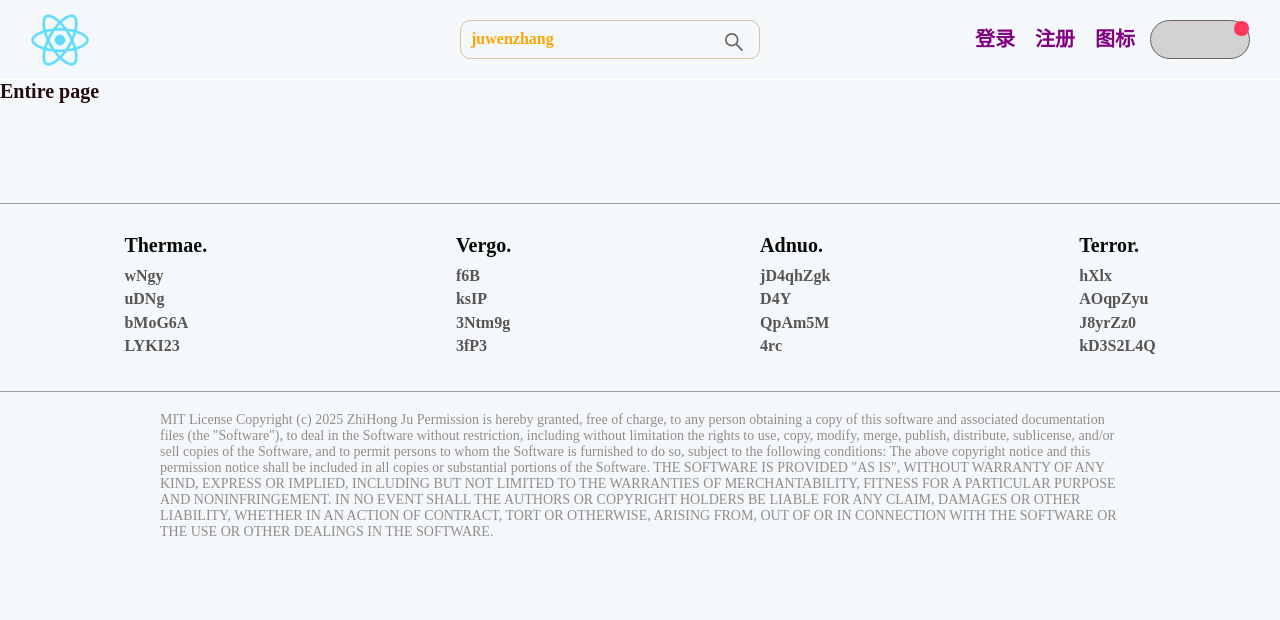
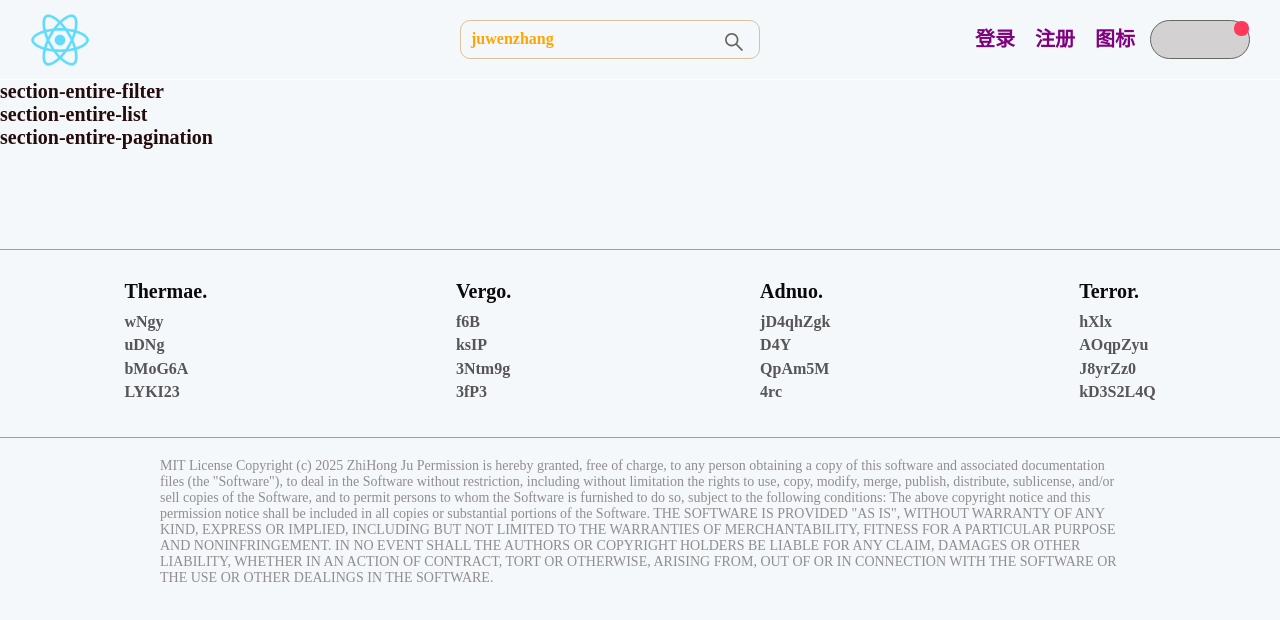
Before and after one commit to juwenzhang/byte_react_airbnb, a React (Create React App) app: page /entire in a window 1280 px wide. Shown: the top 620 px of the page. Built offline with nearby package versions, Linux system fonts and the light colour scheme.

Commit message:
feat: 上班摸鱼，airbnb/entire结构划分

```diff
--- a/src/components/app-lazy/index.js
+++ b/src/components/app-lazy/index.js
@@ -4,7 +4,7 @@ export const LazyStyle = styled.div`
     .lazyBack {
         width: 100%;
         height: 100vh;
-        background-color: #a8a7a7;
+        background-color: rgba(203, 199, 199, 0.2);
 
         .context {
             overflow: hidden;
--- a/src/components/section-all/index.jsx
+++ b/src/components/section-all/index.jsx
@@ -1,6 +1,7 @@
 import {memo, useCallback, useState} from "react";
 import PropTypes from "prop-types";
 import {faker} from "@faker-js/faker";
+import {useNavigate} from "react-router-dom";
 
 import SectionList from "../section-list";
 import SectionHeader from "../section-header";
@@ -51,6 +52,10 @@ const SectionAll = memo((props) => {
         // eslint-disable-next-line
     }, [])
 
+    const navigate = useNavigate();
+    function SectionFooterClick() {
+        navigate("/entire", data)
+    }
 
     return (
         <SectionAllWrapper>
@@ -69,6 +74,7 @@ const SectionAll = memo((props) => {
             />
             <SectionFooter
                 content={currentCardName}
+                SectionFooterClick={SectionFooterClick}
             />
         </SectionAllWrapper>
     )
--- a/src/components/section-footer/index.jsx
+++ b/src/components/section-footer/index.jsx
@@ -6,12 +6,19 @@ import PropTypes from "prop-types";
 
 const SectionFooter = memo((props) => {
     const {
-        content
+        content,
+        SectionFooterClick
     } = props;
+
+    function SectionFooterClickHandle() {
+        SectionFooterClick()
+    }
+
     return (
         <SectionFooterWrapper>
             <div
                 className="section-footer"
+                onClick={() => SectionFooterClickHandle()}
             >
                 <div className="section-footer-content">
                     查看{content}全部
@@ -25,7 +32,8 @@ const SectionFooter = memo((props) => {
 })
 
 SectionFooter.propTypes = {
-    content: PropTypes.string.isRequired
+    content: PropTypes.string.isRequired,
+    SectionFooterClick: PropTypes.func.isRequired
 }
 
 export default SectionFooter
--- a/src/views/entire/index.jsx
+++ b/src/views/entire/index.jsx
@@ -3,7 +3,15 @@ import {memo} from "react";
 const Entire = memo(() => {
     return (
         <>
-            <div>Entire page</div>
+            <div className="section-entire-filter">
+                section-entire-filter
+            </div>
+            <div className="section-entire-list">
+                section-entire-list
+            </div>
+            <div className="section-entire-pagination">
+                section-entire-pagination
+            </div>
         </>
     )
 })
```
